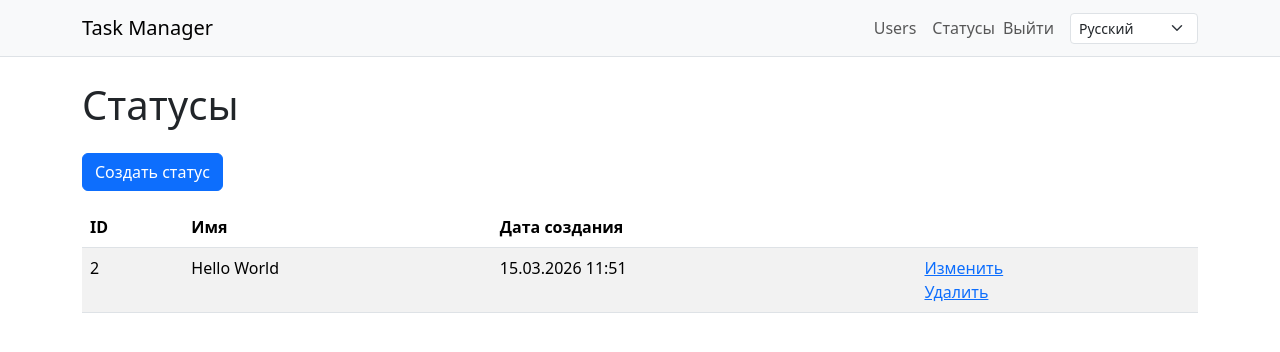
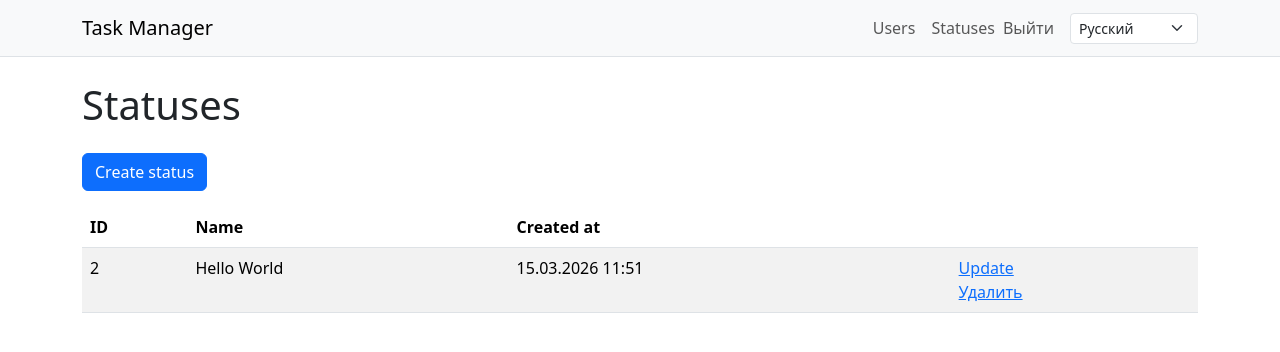
Before and after one commit to SlowKingg/python-project-52, a Django app: page /statuses/ in a window 1280 px wide. Shown: the top 352 px of the page. Run offline with Django 5.2, Linux system fonts and the light colour scheme; a user stored in the database is signed in; data comes from the database, SQL or seed files in the repository; parts of the project's set-up code (start-up, migrations or seed data) failed here and were passed over; some libraries are stand-ins or nearby versions.

Commit message:
Add internationalization support for status management templates and messages

```diff
--- a/task_manager/statuses/forms.py
+++ b/task_manager/statuses/forms.py
@@ -1,4 +1,5 @@
 from django import forms
+from django.utils.translation import gettext_lazy as _
 
 from .models import Status
 
@@ -8,5 +9,5 @@ class StatusForm(forms.ModelForm):
         model = Status
         fields = ('name',)
         labels = {
-            'name': 'Имя',
+            'name': _('Name'),
         }
--- a/task_manager/statuses/models.py
+++ b/task_manager/statuses/models.py
@@ -1,13 +1,14 @@
 from django.db import models
+from django.utils.translation import gettext_lazy as _
 
 
 class Status(models.Model):
     name = models.CharField(
         max_length=255,
         unique=True,
-        verbose_name='Имя',
+        verbose_name=_('Name'),
         error_messages={
-            'unique': 'уже существует',
+            'unique': _('already exists'),
         },
     )
     created_at = models.DateTimeField(auto_now_add=True)
--- a/task_manager/statuses/views.py
+++ b/task_manager/statuses/views.py
@@ -3,6 +3,7 @@ from django.contrib.auth.mixins import LoginRequiredMixin
 from django.db.models import ProtectedError
 from django.shortcuts import redirect
 from django.urls import reverse_lazy
+from django.utils.translation import gettext as _
 from django.views.generic import CreateView, DeleteView, ListView, UpdateView
 
 from .forms import StatusForm
@@ -22,13 +23,13 @@ class StatusCreateView(LoginRequiredMixin, CreateView):
     success_url = reverse_lazy('statuses_index')
 
     def form_valid(self, form):
-        messages.success(self.request, 'Статус успешно создан')
+        messages.success(self.request, _('Status has been created successfully'))
         return super().form_valid(form)
 
     def get_context_data(self, **kwargs):
         context = super().get_context_data(**kwargs)
-        context['title'] = 'Создать статус'
-        context['submit_label'] = 'Создать'
+        context['title'] = _('Create status')
+        context['submit_label'] = _('Create')
         return context
 
 
@@ -39,13 +40,13 @@ class StatusUpdateView(LoginRequiredMixin, UpdateView):
     success_url = reverse_lazy('statuses_index')
 
     def form_valid(self, form):
-        messages.success(self.request, 'Статус успешно изменен')
+        messages.success(self.request, _('Status has been updated successfully'))
         return super().form_valid(form)
 
     def get_context_data(self, **kwargs):
         context = super().get_context_data(**kwargs)
-        context['title'] = 'Изменение статуса'
-        context['submit_label'] = 'Изменить'
+        context['title'] = _('Update status')
+        context['submit_label'] = _('Update')
         return context
 
 
@@ -58,8 +59,8 @@ class StatusDeleteView(LoginRequiredMixin, DeleteView):
         try:
             response = super().form_valid(form)
         except ProtectedError:
-            messages.error(self.request, 'Невозможно удалить статус')
+            messages.error(self.request, _('Cannot delete status'))
             return redirect('statuses_index')
 
-        messages.success(self.request, 'Статус успешно удален')
+        messages.success(self.request, _('Status has been deleted successfully'))
         return response
--- a/task_manager/templates/base.html
+++ b/task_manager/templates/base.html
@@ -26,7 +26,7 @@
             <ul class="navbar-nav ms-auto mb-2 mb-lg-0 align-items-lg-center">
                 <li class="nav-item"><a class="nav-link" href="{% url 'users_index' %}">{% trans 'Users' %}</a></li>
                 {% if user.is_authenticated %}
-                <li class="nav-item"><a class="nav-link" href="{% url 'statuses_index' %}">Статусы</a></li>
+                <li class="nav-item"><a class="nav-link" href="{% url 'statuses_index' %}">{% trans 'Statuses' %}</a></li>
                 <li class="nav-item">
                     <form action="{% url 'logout' %}" method="post" class="d-inline mb-0">
                         {% csrf_token %}
--- a/task_manager/templates/statuses/index.html
+++ b/task_manager/templates/statuses/index.html
@@ -1,16 +1,17 @@
 {% extends 'base.html' %}
+{% load i18n %}
 
-{% block title %}Статусы{% endblock %}
+{% block title %}{% trans 'Statuses' %}{% endblock %}
 
 {% block content %}
-<h1 class="mb-4">Статусы</h1>
-<a class="btn btn-primary mb-3" href="{% url 'statuses_create' %}">Создать статус</a>
+<h1 class="mb-4">{% trans 'Statuses' %}</h1>
+<a class="btn btn-primary mb-3" href="{% url 'statuses_create' %}">{% trans 'Create status' %}</a>
 <table class="table table-striped">
     <thead>
         <tr>
             <th>ID</th>
-            <th>Имя</th>
-            <th>Дата создания</th>
+            <th>{% trans 'Name' %}</th>
+            <th>{% trans 'Created at' %}</th>
             <th></th>
         </tr>
     </thead>
@@ -21,9 +22,9 @@
             <td>{{ status.name }}</td>
             <td>{{ status.created_at|date:'d.m.Y H:i' }}</td>
             <td>
-                <a href="{% url 'statuses_update' status.pk %}">Изменить</a>
+                <a href="{% url 'statuses_update' status.pk %}">{% trans 'Update' %}</a>
                 <br>
-                <a href="{% url 'statuses_delete' status.pk %}">Удалить</a>
+                <a href="{% url 'statuses_delete' status.pk %}">{% trans 'Delete' %}</a>
             </td>
         </tr>
     {% endfor %}
```
Also changed, not shown: task_manager/templates/statuses/delete.html (+5 -4 lines), locale/en/LC_MESSAGES/django.po, locale/ru/LC_MESSAGES/django.po.
